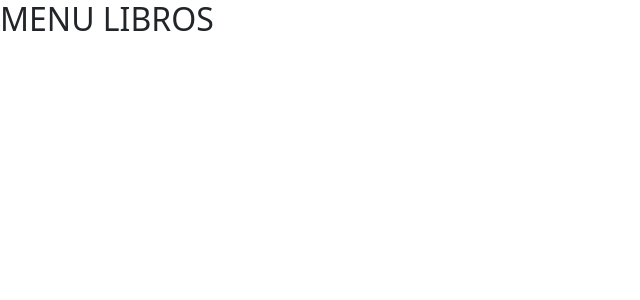
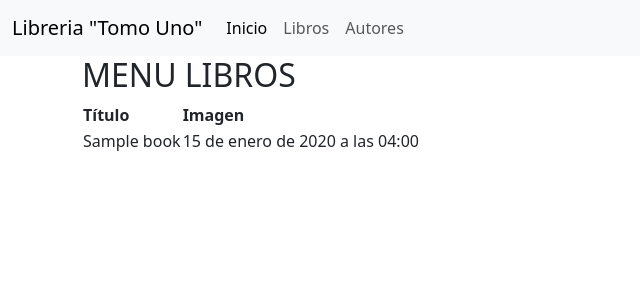
Before and after one commit to carlosgc93/practice-library, a Django app: page /libros/home in a window 1280 px wide. Shown: the top 300 px of the page, without its empty margins (0-640 px from the left). Run offline with Django 4.2, Linux system fonts and the light colour scheme; tables that the repository leaves empty hold one stand-in row (values such as "Sample post").

Commit message:
perf: generic views bookhome &  index

```diff
--- a/app_book/templates/index-book.html
+++ b/app_book/templates/index-book.html
@@ -1,8 +1,23 @@
 {% extends "base.html" %}
 
 {% block main %}
-
-<h2>MENU LIBROS
-</h2>
-
+<div class="container">
+<h2>MENU LIBROS</h2>
+<table>
+    <thead>
+        <tr>
+            <th>Título</th>
+            <th>Imagen</th>
+        </tr>
+    </thead>
+    <tbody>
+        {% for object in object_list %}
+        <tr>
+            <td> {{ object.title }} </td>
+            <td> {{ object.creation_date_book }} </td>
+        </tr>
+        {% endfor%}
+    </tbody>
+</table>
+</div>
 {% endblock main %}
--- a/app_book/urls.py
+++ b/app_book/urls.py
@@ -2,5 +2,5 @@ from django.urls import path
 from .views import *
 
 urlpatterns = [
-    path('/home', Home, name="book_init"),
+    path('/home', BookListView.as_view(), name="book_init"),
 ]
--- a/app_book/views.py
+++ b/app_book/views.py
@@ -1,7 +1,9 @@
 from django.shortcuts import render
-from django.http import HttpResponse
+from .models import *
+from django.views.generic import ListView
 
 
 # Create your views here.
-def Home(request):
-    return render(request, "index-book.html")
+class BookListView(ListView):
+    model = Book
+    template_name = "index-book.html"
--- a/library/urls.py
+++ b/library/urls.py
@@ -17,21 +17,19 @@ Including another URLconf
 from django.contrib import admin
 from django.urls import path, include
 
-# MEDIAFILES####
+# MEDIAFILES Config
 from django.conf import settings
 from django.conf.urls.static import static
+
+# Importanto vista del proyecto principal
 from .views import *
-
-################
-
 
 urlpatterns = [
     path('admin/', admin.site.urls),
-    path('', index_library, name="library"),
+    path('', LibraryIndex.as_view(), name="library"),
     path('libros', include('app_book.urls')),
 ]
 
-#####MEDIAFILES#####
+# MEDIAFILES Config
 if settings.DEBUG:
     urlpatterns += static(settings.MEDIA_URL, document_root=settings.MEDIA_ROOT)
-#################
--- a/library/views.py
+++ b/library/views.py
@@ -1,6 +1,7 @@
 from django.shortcuts import render
+from django.views.generic import TemplateView
 
 
 # Create your views here.
-def index_library(request):
-    return render(request, "index-library.html")
+class LibraryIndex(TemplateView):
+    template_name = "index-library.html"
--- a/templates/base.html
+++ b/templates/base.html
@@ -12,8 +12,29 @@
 
 <body>
     {% comment %} Espacio para la barra de navegavion {% endcomment %}
-    {% block navbar %}
-    {% endblock navbar %}
+{% block navbar %}
+<nav class="navbar navbar-expand-lg bg-body-tertiary">
+    <div class="container-fluid">
+      <a class="navbar-brand">Libreria "Tomo Uno"</a>
+      <button class="navbar-toggler" type="button" data-bs-toggle="collapse" data-bs-target="#navbarNavDropdown" aria-controls="navbarNavDropdown" aria-expanded="false" aria-label="Toggle navigation">
+        <span class="navbar-toggler-icon"></span>
+      </button>
+      <div class="collapse navbar-collapse" id="navbarNavDropdown">
+        <ul class="navbar-nav">
+          <li class="nav-item">
+            <a class="nav-link active" aria-current="page" href="{% url 'library' %}">Inicio</a>
+          </li>
+          <li class="nav-item">
+            <a class="nav-link" href="{% url 'book_init' %}">Libros</a>
+          </li>
+          <li class="nav-item">
+            <a class="nav-link" href="#">Autores</a>
+          </li>
+        </ul>
+      </div>
+    </div>
+  </nav>
+{% endblock navbar  %}
 
     {% comment %} Espacio para el body {% endcomment %}
     {% block main %}
```
Also changed, not shown: templates/index-library.html (+1 -23 lines).
